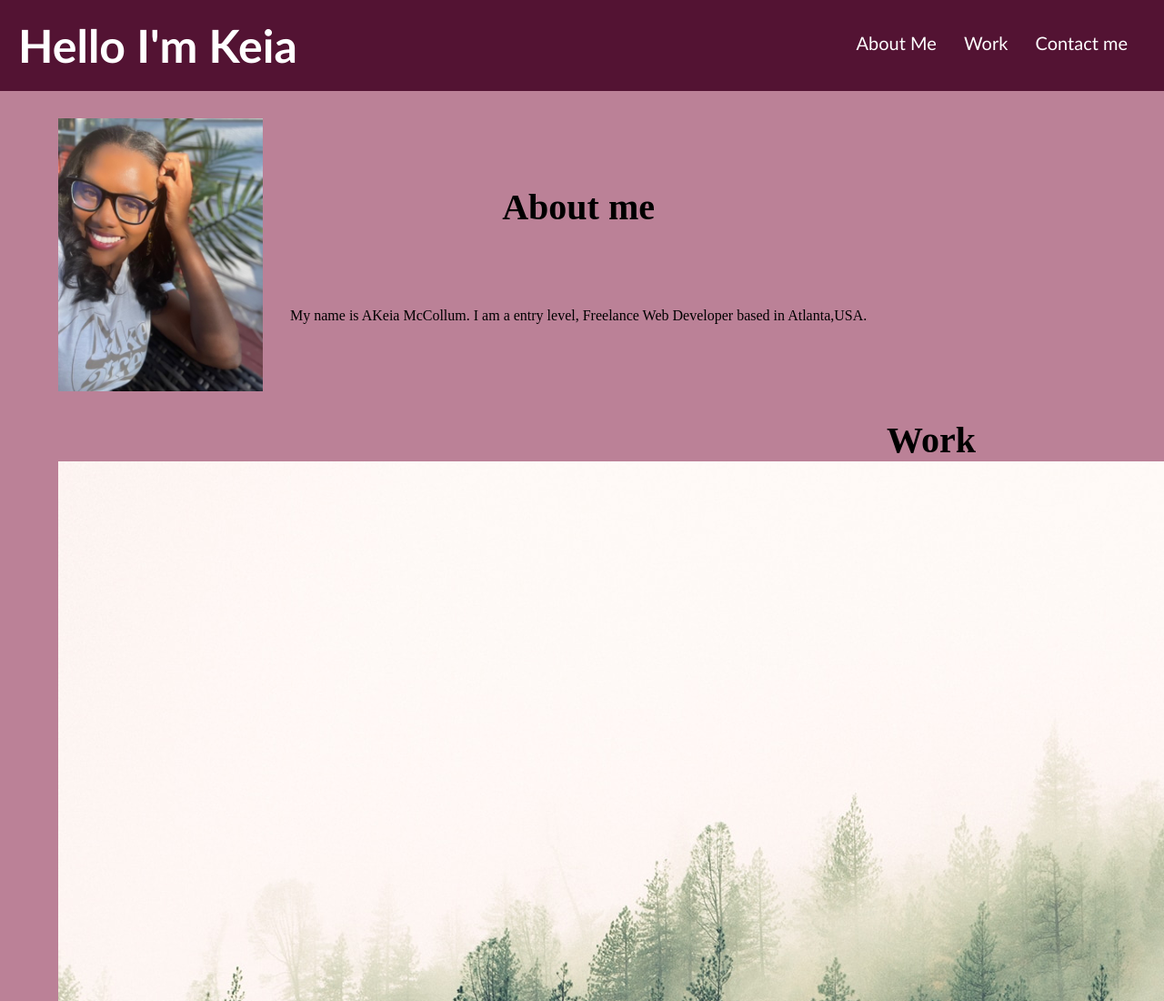
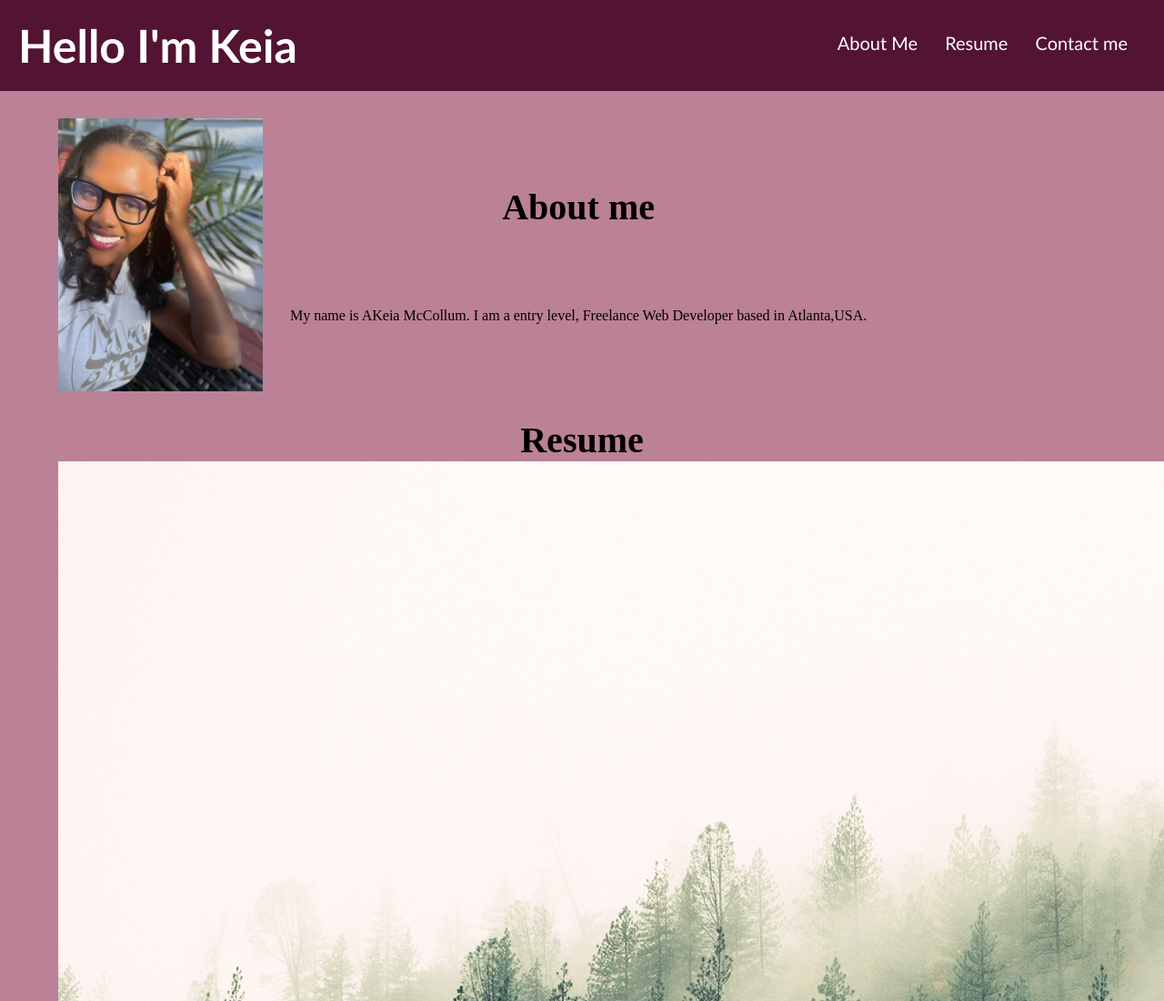
Before and after one commit to DrMcCollum5/prof-portfolio1, a plain HTML site: page index.html in a window 1280 px wide. Shown: the top 1100 px of the page at 91% size. Drawn offline with Linux system fonts and the light colour scheme.

Commit message:
Added link to resume

```diff
--- a/index.html
+++ b/index.html
@@ -16,7 +16,7 @@
                 <a href="#about-me">About Me</a>
             </li>
             <li>
-                <a href="#work">Work</a>
+                <a href="#Resume">Resume</a>
             </li>
             <li>
                 <a href="#contact-me">Contact me</a>
@@ -35,8 +35,8 @@
           </div>
 
                </article>
-      <article id="work">
-        <h2>Work</h2>
+      <article id="Resume">
+        <h2>Resume</h2>
         <div><a href="https://drmccollum5.github.io/Code-Refactor/">
             <img src="./assets/images/free-stock-photos-12.jpeg"/>
             </a>
```
